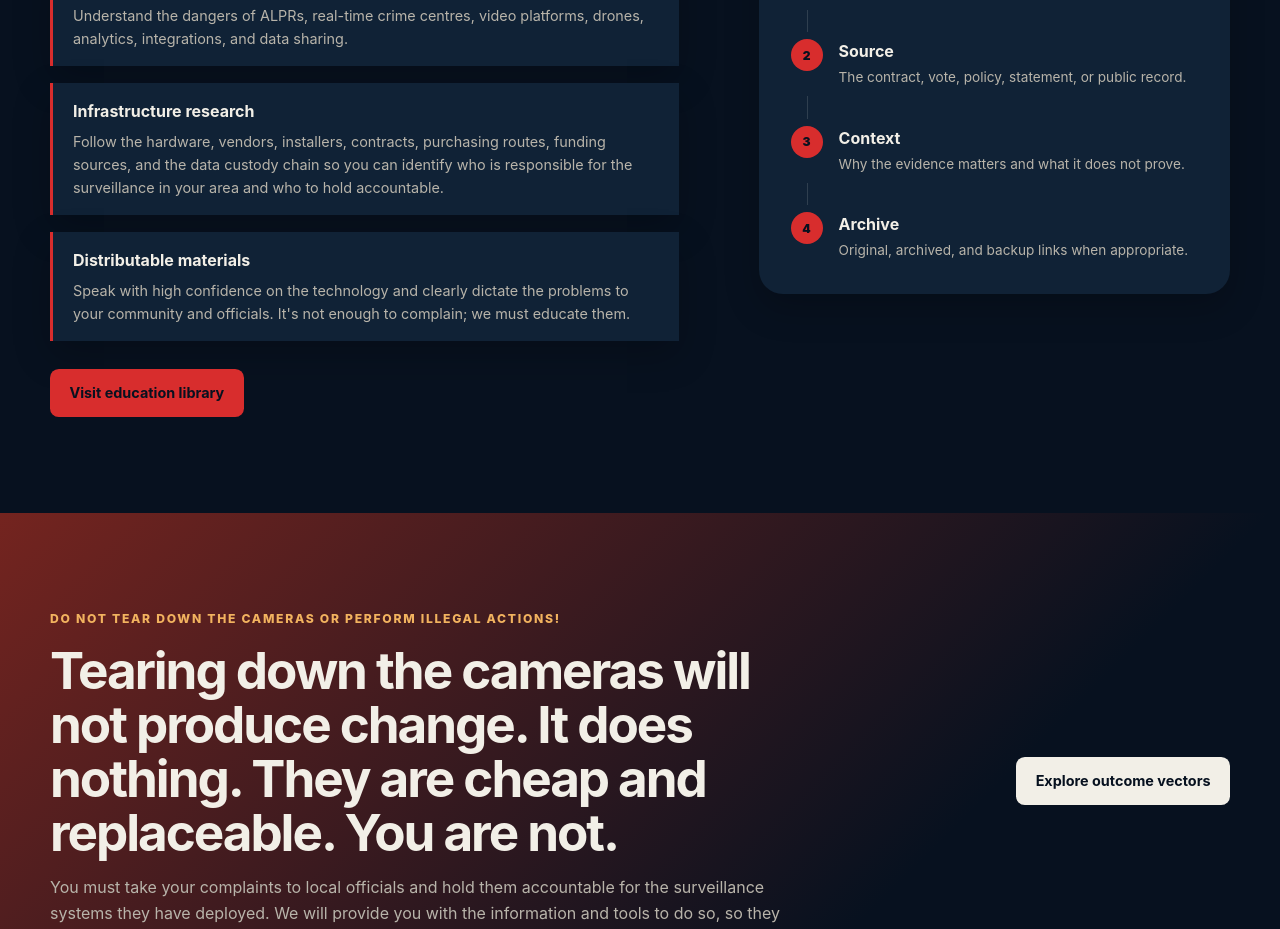
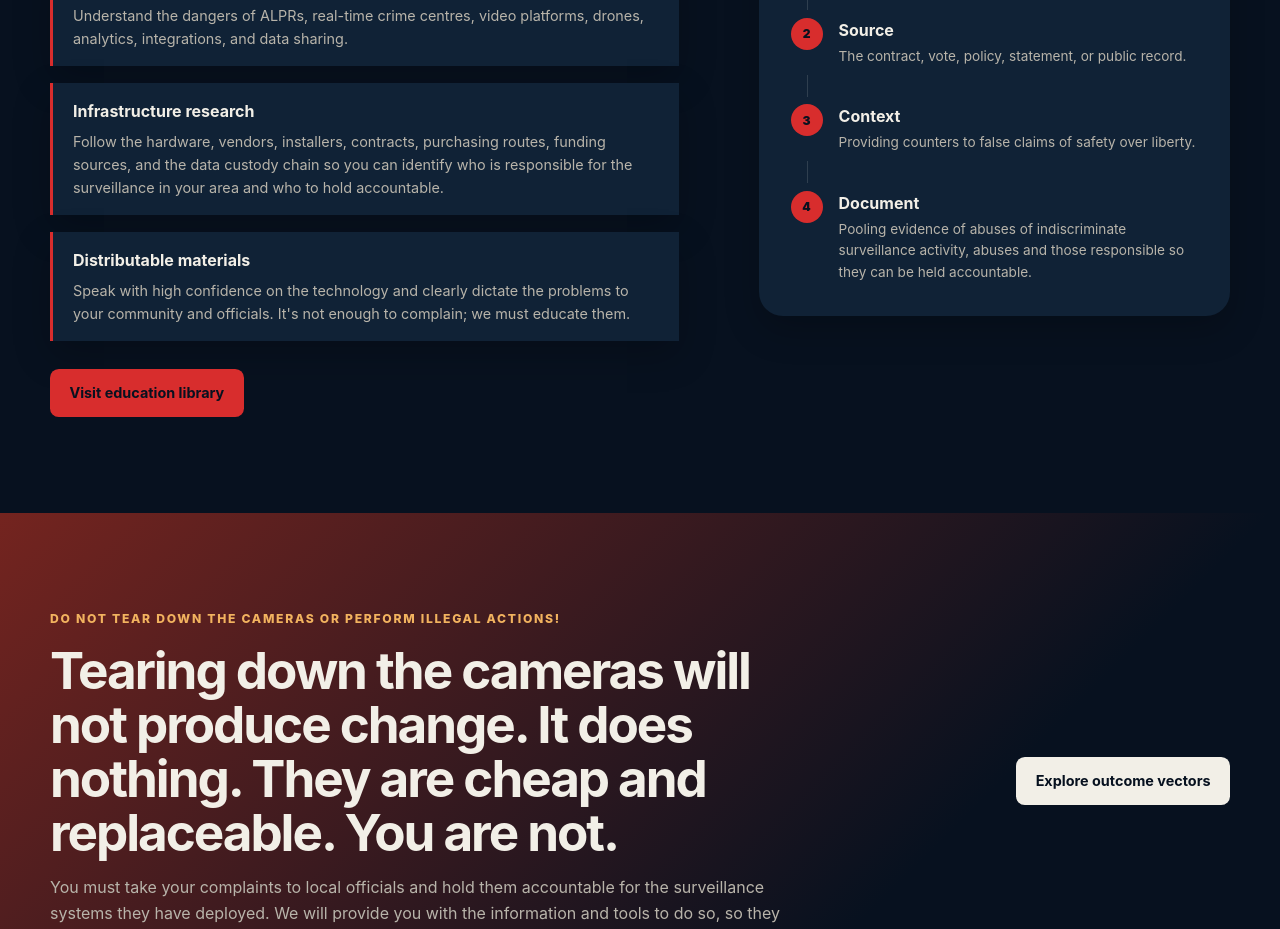
Before and after one commit to JamesMac3/BlockFlock-TN, a React (Vite) app: page /#/ in a window 1280 px wide. Shown: the part 3200-4129 px from the top of the page. Built offline with nearby package versions, Linux system fonts and the light colour scheme; no server answers; the database is empty.

Commit message:
Update evidence structure copy

```diff
--- a/src/pages/Home/HomePage.jsx
+++ b/src/pages/Home/HomePage.jsx
@@ -218,7 +218,7 @@ export default function HomePage() {
                 <span>3</span>
                 <div>
                   <strong>Context</strong>
-                  <p>Why the evidence matters and what it does not prove.</p>
+                  <p>Providing counters to false claims of safety over liberty.</p>
                 </div>
               </div>
 
@@ -227,8 +227,8 @@ export default function HomePage() {
               <div className="evidence-step">
                 <span>4</span>
                 <div>
-                  <strong>Archive</strong>
-                  <p>Original, archived, and backup links when appropriate.</p>
+                  <strong>Document</strong>
+                  <p>Pooling evidence of abuses of indiscriminate surveillance activity, abuses and those responsible so they can be held accountable.</p>
                 </div>
               </div>
             </div>
```
